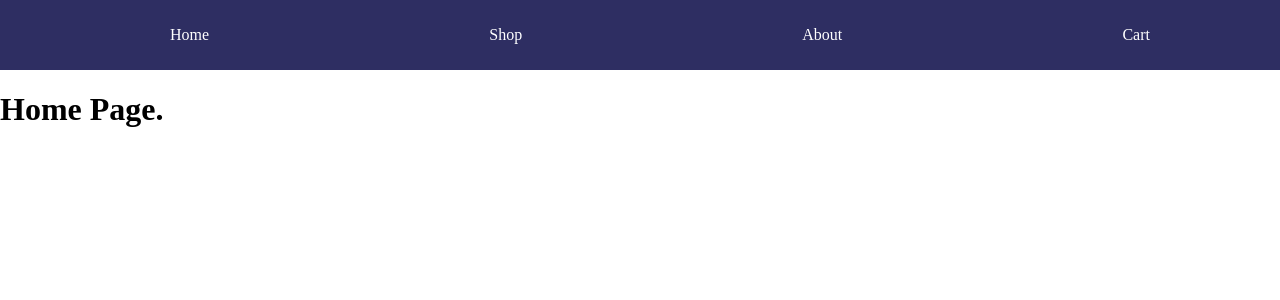
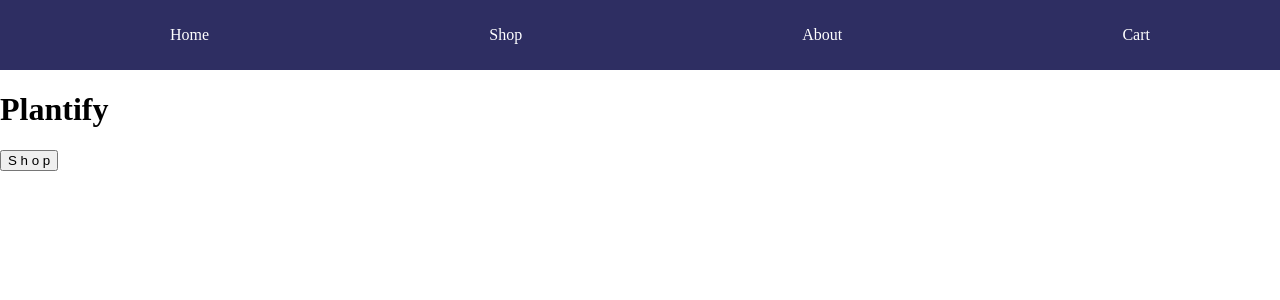
Before and after one commit to un1i1led/shopping-cart, a React (Create React App) app: page / in a window 1280 px wide. Shown: the top 300 px of the page. Built offline with nearby package versions, Linux system fonts and the light colour scheme.

Commit message:
Add h1 & shop btn to home page

```diff
--- a/src/components/Home.tsx
+++ b/src/components/Home.tsx
@@ -1,7 +1,17 @@
+import { Link } from 'react-router-dom';
+
 const Home = () => {
     return (
         <div className='home'>
-            <h1>Home Page.</h1>
+            <div className='home-left'></div>
+            <div className='home-right'>
+                <h1 className='header-h1'>Plantify</h1>
+                <div className='btn-div'>
+                    <Link to='/shop'>
+                        <button className='btn-big'>S&nbsp;h&nbsp;o&nbsp;p</button>
+                    </Link>
+                </div>
+            </div>
         </div>
     )
 }
```
